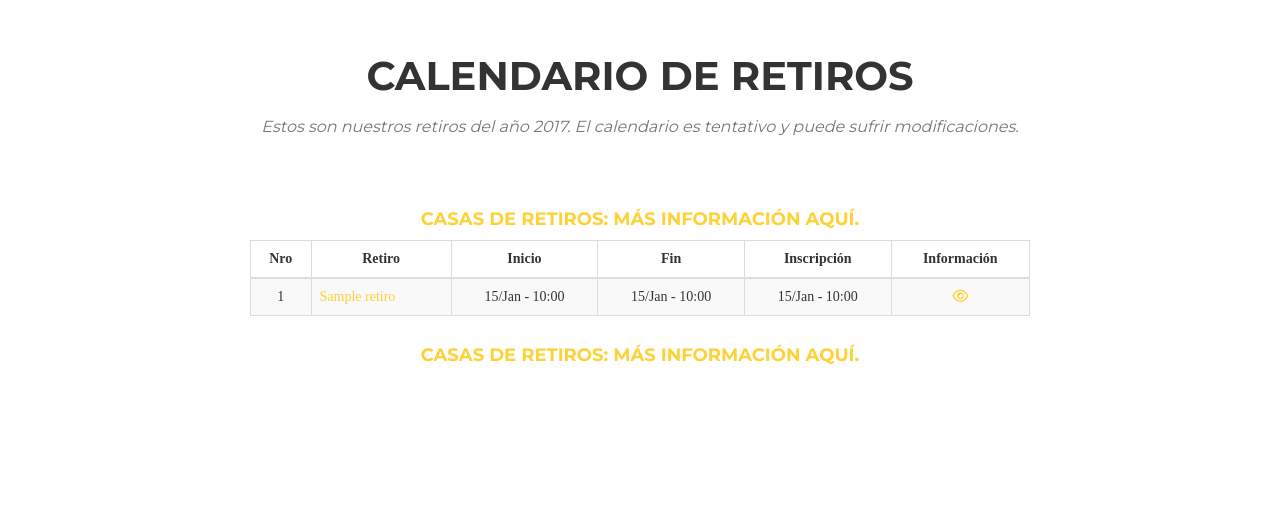
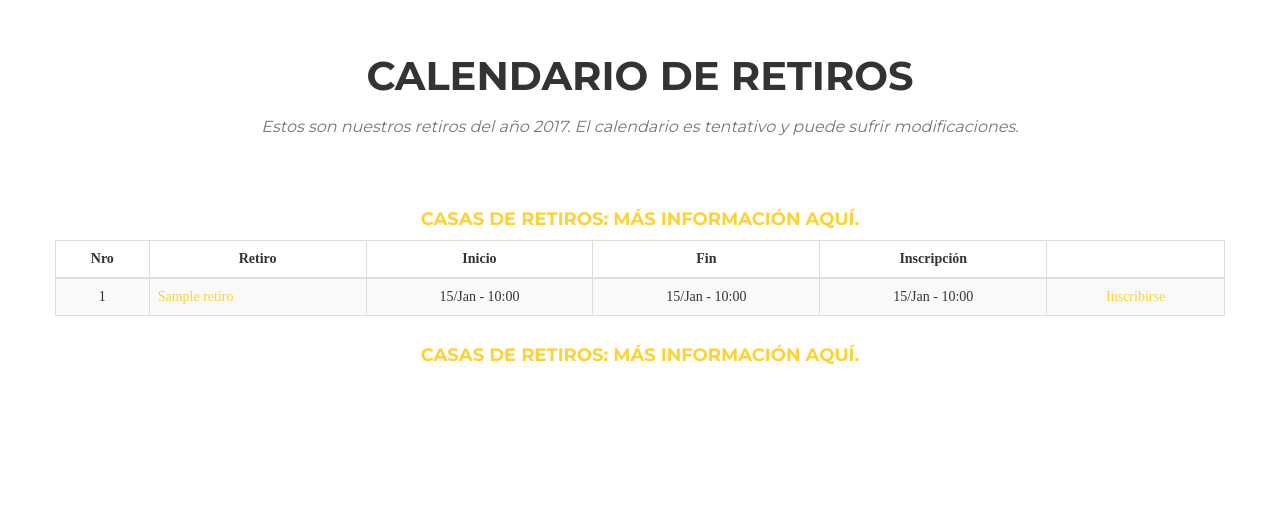
Before and after one commit to movimientoperegrino/proyecto_web_transitoria, a Django app: template web/templates/base.html in a window 1280 px wide. Shown: the part 3173-3688 px from the top of the page. Run offline with Django 3.2, Linux system fonts and the light colour scheme; the template is opened without the code that fills it: most values are stand-ins (such as "Sample title", 1, 10 or a date in 2020); some libraries are stand-ins or nearby versions; some web fonts are replaced.

Commit message:
Se agregó la DB de inscripciones en settings.py
Se actualizó el base.html para que automaticamente muestre un botón Inscribirse o Finalizado dependiendo de la fecha de la actividad y si existe la información en la DB de inscripciones.

```diff
--- a/web/home/models.py
+++ b/web/home/models.py
@@ -28,7 +28,6 @@ class Dependencia(models.Model):
         return "%s" % self.nombre
 
 
-
 class Retiro(models.Model):
     nombre = models.CharField(max_length=100)
     fecha_inicio = models.DateTimeField()
--- a/web/templates/base.html
+++ b/web/templates/base.html
@@ -269,8 +269,7 @@
             </div>
         </div>
         <div class="row">
-            <div class="col-lg-2"></div>
-            <div class="col-lg-8 text-center">
+            <div class="col-lg-12 text-center">
                 <div class="row text-center table-responsive">
                     <table class="table table-bordered table-striped">
                         <thead>
@@ -280,24 +279,30 @@
                                 <th class="text-center">Inicio</th>
                                 <th class="text-center">Fin</th>
                                 <th class="text-center">Inscripción</th>
-                                <th class="text-center">Información</th>
+                                <th class="text-center"></th>
                             </tr>
                         </thead>
                         <tbody>
+                            {% now "Y-m-d" as hoy %}
                             {% for r in retiros %}
                                 <tr>
                                     <td>{{ forloop.counter }}</td>
-                                    <td class="text-left"><a target="_blank" href="http://inscripciones.movimientoperegrino.org">{{ r.nombre }}</a>
+                                    <td class="text-left">
+                                        <a href="#requisitos_{{ r.nombre|slugify }}" class="portfolio-link" data-toggle="modal">{{ r.nombre }}</a>
                                     </td>
                                     <td>{{ r.fecha_inicio |date:"d/M - G:i" }}</td>
                                     <td>{{ r.fecha_fin |date:"d/M - G:i" }}</td>
                                     {% if r.fecha_inscripcion %}
-                                        <td>{{ r.fecha_inscripcion |date:"d/M - G:i" }}</td>
+                                        <td>{{ r.fecha_inscripcion|date:"d/M - G:i" }}</td>
+                                        {% if hoy > r.fecha_inicio|date:"Y-m-d" %}
+                                            <td>Finalizado</td>
+                                        {% else %}
+                                            <td><a target="_blank" href="http://inscripciones.movimientoperegrino.org">Inscribirse</a></td>
+                                        {% endif %}
                                     {% else %}
                                         <td>No definido</td>
+                                        <td></td>
                                     {% endif %}
-                                    <td><a href="#requisitos_{{ r.nombre|slugify }}" class="portfolio-link" data-toggle="modal"><i class="fa fa-eye fa-1x"></i></a>
-                                    </td>
                                 </tr>
                             {% endfor %}
                         </tbody>
@@ -305,7 +310,7 @@
                 </div>
                 <h4 class="section-subheading text-muted"><td><a href="#casas_de_retiro_info" class="portfolio-link" data-toggle="modal">Casas de Retiros: Más información aquí.</a></h4>
             </div>
-            <div class="col-lg-2"></div>
+
         </div>
     </div>
 </section>
@@ -545,6 +550,12 @@
                             <p>{{ r.requisito.requisito }}</p>
                             <h4>Lugar</h4>
                             <p><a href="#casas_de_retiro_info" class="portfolio-link" data-toggle="modal">{{ r.casa }}</a></p>
+
+                            {% if r.fecha_inscripcion %}
+                                {% if not hoy > r.fecha_inicio|date:"Y-m-d" %}
+                                    <a href="http://inscripciones.movimientoperegrino.org" class="btn btn-primary"><i class="fa fa-star"></i> Inscribirse</a>
+                                {% endif %}
+                            {% endif %}
                             <button type="button" class="btn btn-primary" data-dismiss="modal"><i class="fa fa-times"></i> Cerrar</button>
                         </div>
                     </div>
```
Also changed, not shown: web/config/settings.py (+8 -0 lines), web/home/views.py (+10 -0 lines).
